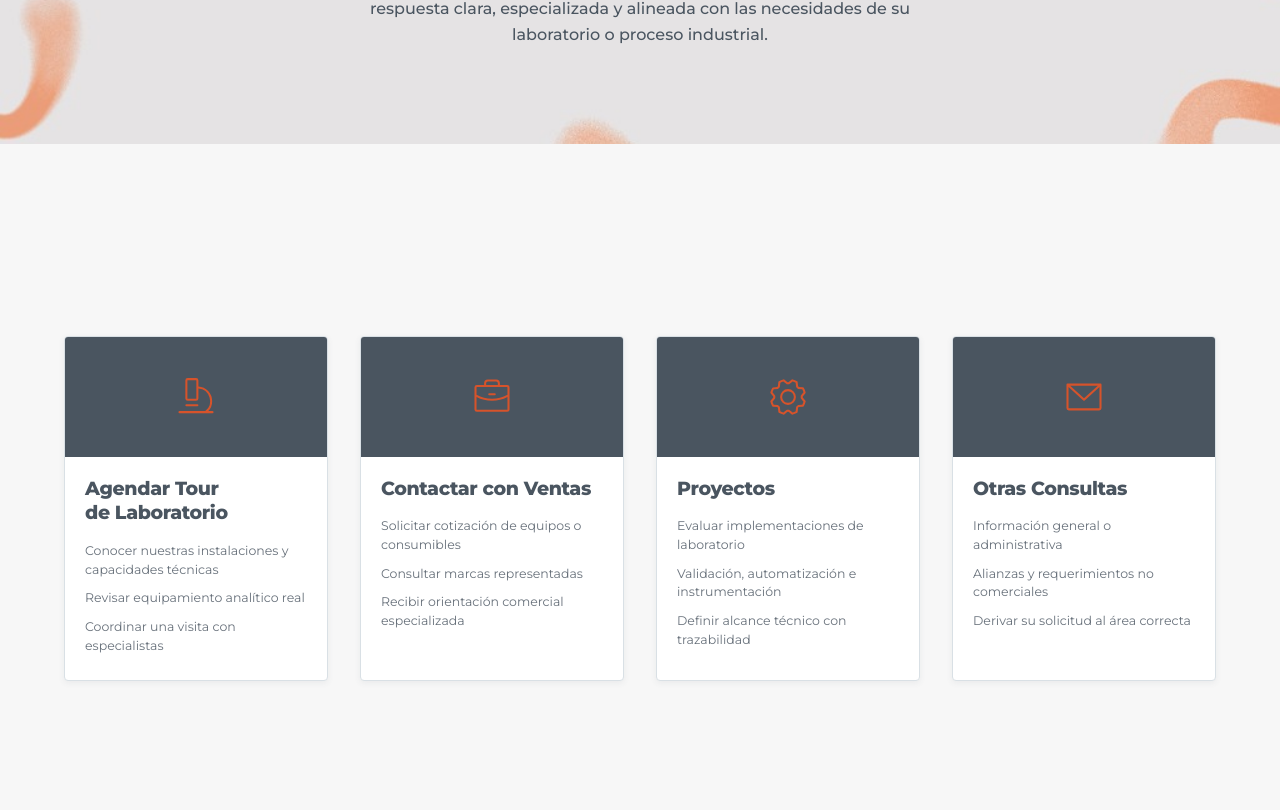
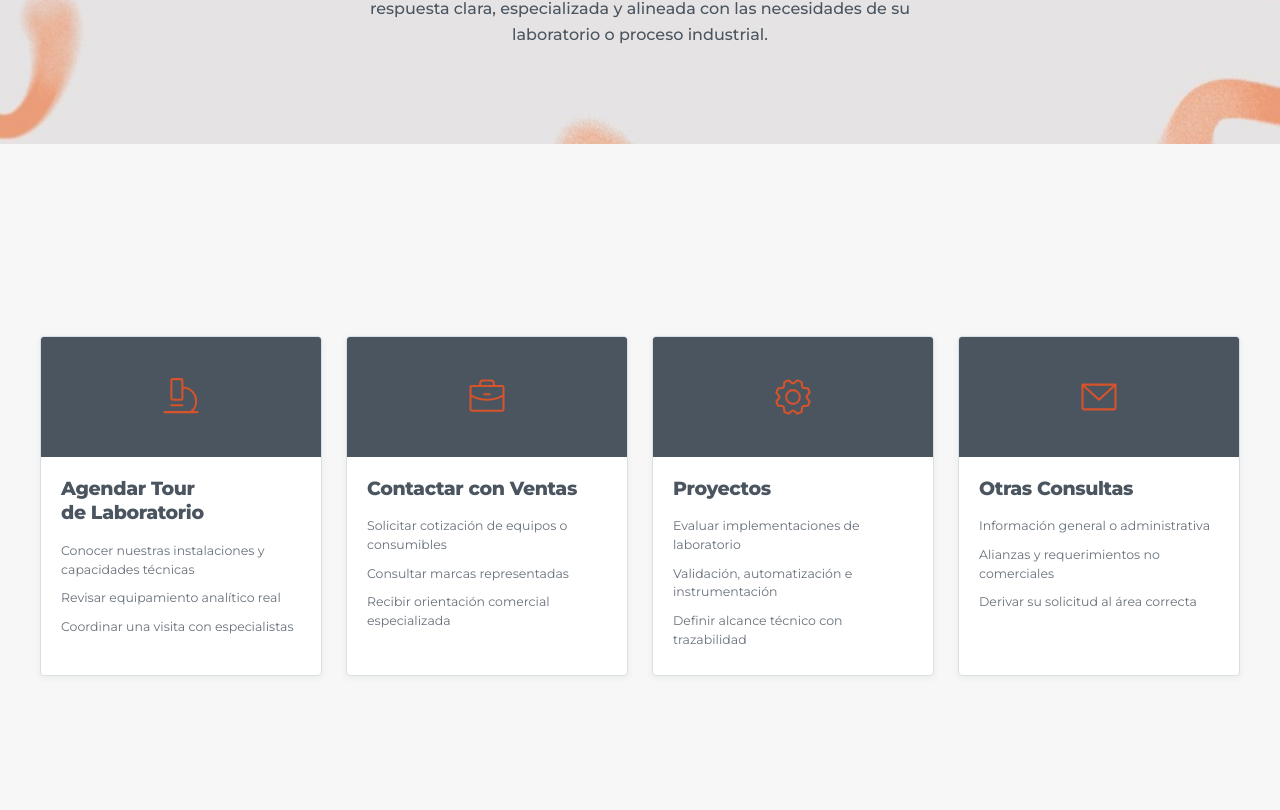
Before and after one commit to delcarpiohub/LandingPage, a Next.js app: page /contacto in a window 1280 px wide. Shown: the part 350-1160 px from the top of the page. Built offline with nearby package versions, Linux system fonts and the light colour scheme.

Commit message:
style(contacto): mantener tamano original de tarjetas max-w-1240px manteniendo el banner verticalmente expandido

```diff
--- a/src/app/contacto/contact-corporate-client.tsx
+++ b/src/app/contacto/contact-corporate-client.tsx
@@ -94,9 +94,9 @@ export function ContactCorporateClient() {
           </div>
         </section>
 
-        {/* 2. Channels Grid - Centered spacious cards with maximum width */}
-        <section id="canales" className="bg-[#f7f7f7] px-6 md:px-12 lg:px-16 py-24 sm:py-32 md:py-40 lg:py-48 relative z-20 flex items-center justify-center">
-          <div className="mx-auto grid w-full max-w-[1680px] gap-6 sm:grid-cols-2 lg:grid-cols-4 lg:gap-8 relative z-30">
+        {/* 2. Channels Grid - Original card dimensions inside tall spacious section banner */}
+        <section id="canales" className="bg-[#f7f7f7] px-4 py-24 sm:py-32 md:py-40 lg:py-48 relative z-20 flex items-center justify-center">
+          <div className="mx-auto grid w-full max-w-[1240px] gap-4 sm:grid-cols-2 lg:grid-cols-4 lg:gap-6 lg:px-5 relative z-30">
             {inquiryOptions.map((option) => {
               const Icon = option.icon;
 
```
